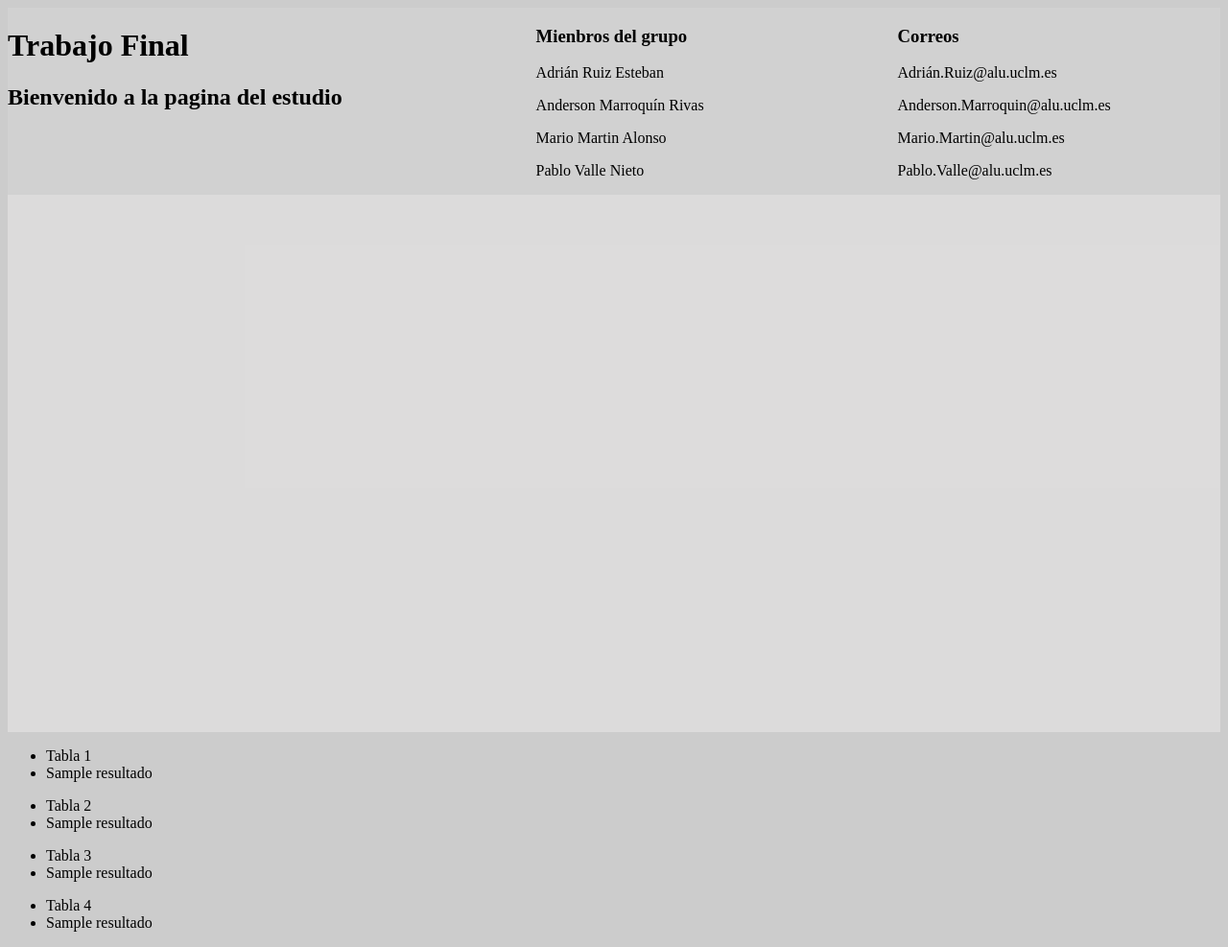
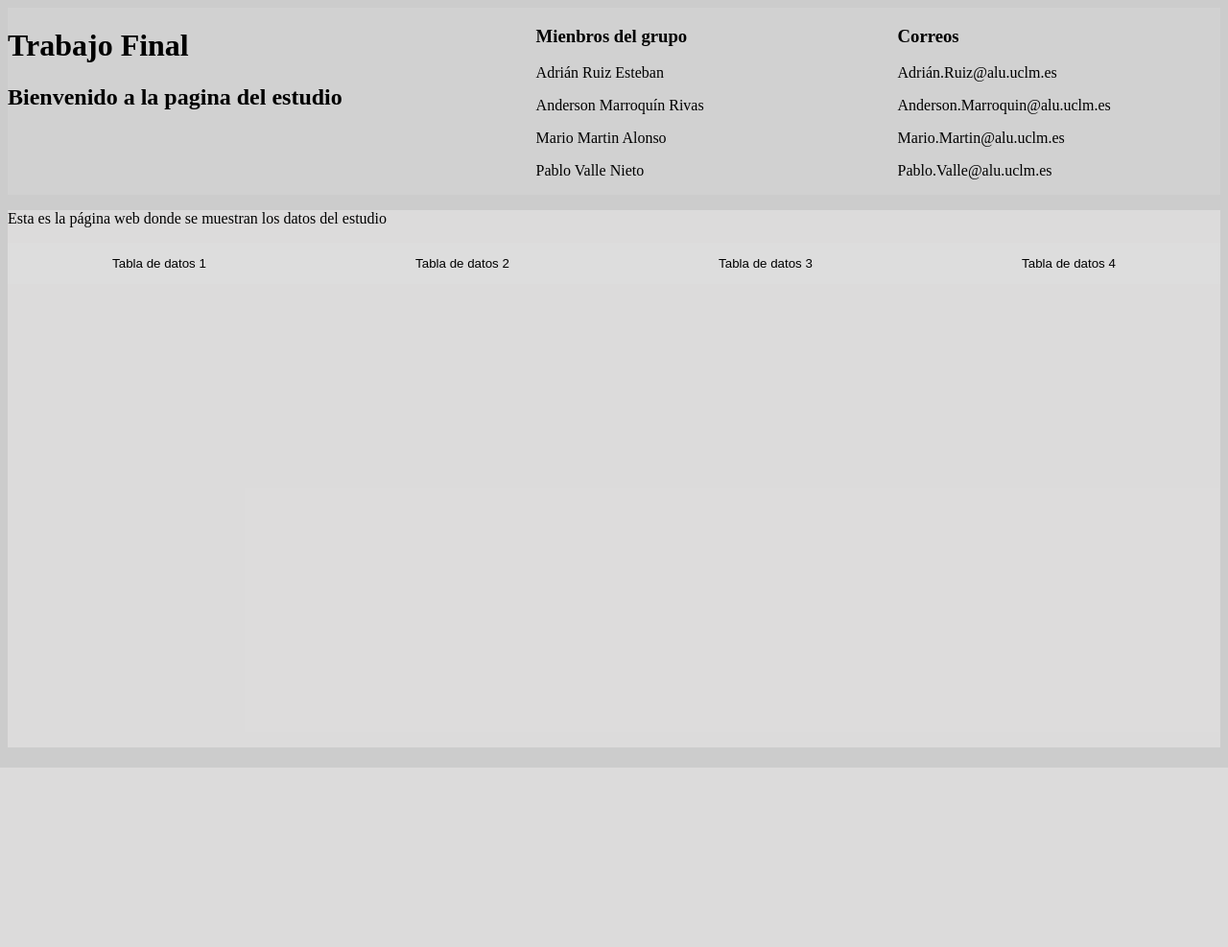
Before and after one commit to AdrianRuiz6/Multiagentes, a Flask app: template web/web_app/templates/web.html in a window 1280 px wide. Shown: the whole page at 96% size. After the commit the page ends 800 px from the top, so only its background shows below. Run offline with Flask 2, Linux system fonts and the light colour scheme; the template is opened without the code that fills it: most values are stand-ins (such as "Sample title", 1, 10 or a date in 2020); some libraries are stand-ins or nearby versions.

Commit message:
Update web.html
tabs added

```diff
--- a/web/web_app/templates/web.html
+++ b/web/web_app/templates/web.html
@@ -29,7 +29,17 @@
             </div>
         </div>
         <div class="contenido">
-            </div id="tabla1">
+            <p></p>
+            <p>Esta es la página web donde se muestran los datos del estudio</p>
+            <p></p>
+            <div class="tabs">
+                <button class="tab-button" onclick="openTab(event, 'tab1')">Tabla de datos 1</button>
+                <button class="tab-button" onclick="openTab(event, 'tab2')">Tabla de datos 2</button>
+                <button class="tab-button" onclick="openTab(event, 'tab3')">Tabla de datos 3</button>
+                <button class="tab-button" onclick="openTab(event, 'tab4')">Tabla de datos 4</button>
+              </div>
+
+            <div id="tab1" class="tab-content">
                 <ul>
                     <li>Tabla 1</li>
                     {% for resultado in resultados %}
@@ -37,32 +47,50 @@
                     {% endfor %}
                 </ul>
             </div>
-
-            </div id="tabla2">
+            <div id="tab2" class="tab-content">
                 <ul>
                     <li>Tabla 2</li>
-                    {% for resultado in resultados2 %}
+                    {% for resultado in resultados %}
                         <li>{{resultado}}</li>
                     {% endfor %}
                 </ul>
             </div>
-
-            </div id="tabla3">
+            <div id="tab3" class="tab-content">
                 <ul>
                     <li>Tabla 3</li>
-                    {% for resultado in resultados3 %}
-                        <li>{{resultado}}</li>
-                    {% endfor %}
-                </ul>
-            </div >
-            </div id="tabla4">
-                <ul>
-                    <li>Tabla 4</li>
-                    {% for resultado in resultados4 %}
+                    {% for resultado in resultados %}
                         <li>{{resultado}}</li>
                     {% endfor %}
                 </ul>
             </div>
+            <div id="tab4" class="tab-content">
+                <ul>
+                    <li>Tabla 4</li>
+                    {% for resultado in resultados %}
+                        <li>{{resultado}}</li>
+                    {% endfor %}
+                </ul>
+            </div>
+            <script>
+                function openTab(event, tabName) {
+                    // Ocultar todas las pestañas
+                    let i, tabContent, tabLinks;
+                    tabContent = document.getElementsByClassName("tab-content");
+                    for (i = 0; i < tabContent.length; i++) {
+                        tabContent[i].style.display = "none";
+                    }
+
+                    // Quitar la clase "active" de todos los botones de pestaña
+                    tabLinks = document.getElementsByClassName("tab-button");
+                    for (i = 0; i < tabLinks.length; i++) {
+                        tabLinks[i].className = tabLinks[i].className.replace(" active", "");
+                    }
+
+                    // Mostrar la pestaña seleccionada y agregar la clase "active" al botón correspondiente
+                    document.getElementById(tabName).style.display = "block";
+                    event.currentTarget.className += " active";
+                }
+            </script>
         </div>
 
   </body>
@@ -131,6 +159,37 @@
     .url2 {
         flex: 2;
     }
+            .tabs {
+                display: flex;
+            }
+
+            .tab-button {
+                flex: 1;
+                border: none;
+                outline: none;
+                cursor: pointer;
+                padding: 14px 16px;
+                background-color: #ddd;
+            }
+
+            .tab-button:hover {
+                background-color: #ccc;
+            }
+
+            .tab-button.active {
+                background-color: #fff;
+            }
+
+            /* Estilos para el contenido de las pestañas */
+            .tab-content {
+                display: none;
+                padding: 20px;
+                background-color: #fff;
+            }
+
+            .tab-content.active {
+                display: block;
+            }
   </style>
 
 </html>
```
